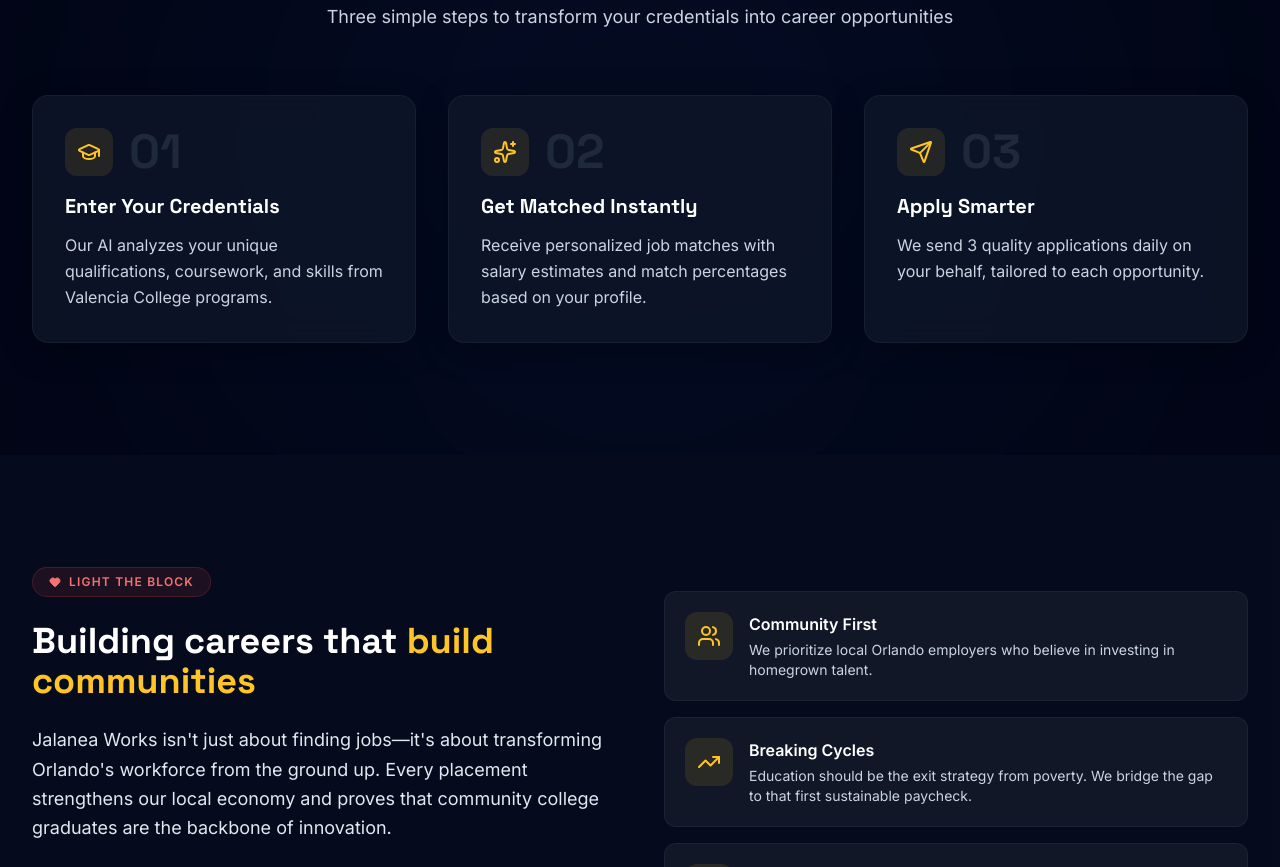
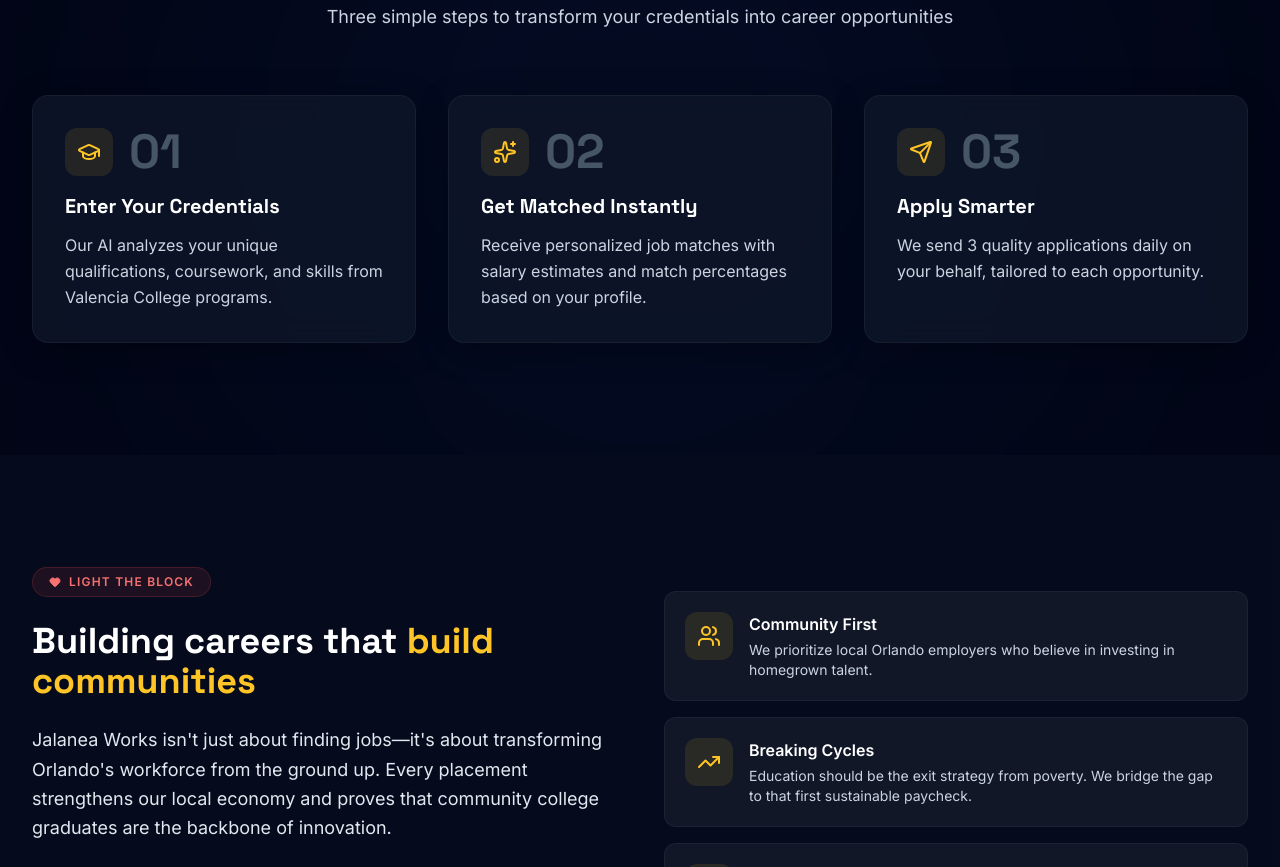
Before and after one commit to alexusjalaneajenkins/jalanea-works, a React (Vite) app: page / in a window 1280 px wide. Shown: the part 1260-2127 px from the top of the page. Built offline with nearby package versions, Linux system fonts and the light colour scheme; no server answers.

Commit message:
style: Fix step number legibility in How It Works section
Changed step numbers (01, 02, 03) from text-jalanea-800 to text-slate-600 for better visibility against dark background

```diff
--- a/pages/Home.tsx
+++ b/pages/Home.tsx
@@ -550,7 +550,7 @@ export const Home: React.FC<HomeProps> = ({ setRoute }) => {
                   <div className="w-12 h-12 rounded-xl bg-gold/10 flex items-center justify-center text-gold group-hover:bg-gold group-hover:text-jalanea-950 transition-all duration-300">
                     <step.icon size={24} />
                   </div>
-                  <span className="text-5xl font-display font-bold text-jalanea-800 group-hover:text-gold/20 transition-colors">{step.number}</span>
+                  <span className="text-5xl font-display font-bold text-slate-600 group-hover:text-gold/30 transition-colors">{step.number}</span>
                 </div>
                 <h3 className="text-xl font-display font-bold text-white mb-3">{step.title}</h3>
                 <p className="text-slate-300 leading-relaxed">{step.description}</p>
```
